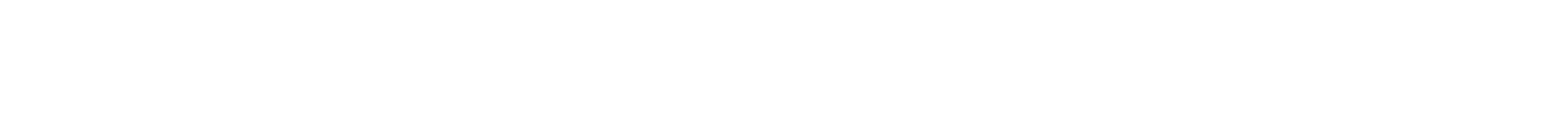
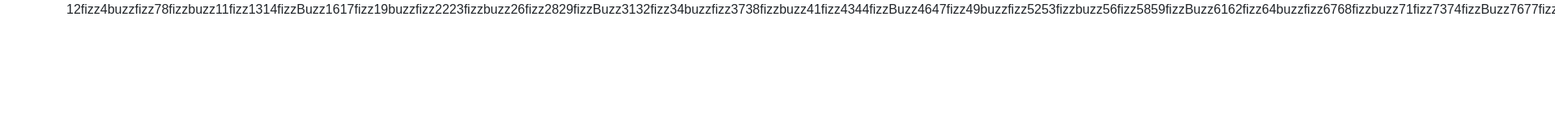
Before and after one commit to SamuelePassiatore/js-fizzbuzzdom, a plain HTML site: page index.html in a window 1280 px wide. Shown: the top 160 px of the page at 81% size, 1920 px wide, since content can reach past the window. Drawn offline with nearby package versions, Linux system fonts and the light colour scheme.

Commit message:
print variables on page

```diff
--- a/index.html
+++ b/index.html
@@ -14,9 +14,9 @@
 </head>
 <body>
     <div class="container">
-        <div class="fizz"></div>
-        <div class="buzz"></div>
-        <div class="fizz-buzz"></div>
+        <div id="table">
+
+        </div>
     </div>
 </body>
 </html>
--- a/script.js
+++ b/script.js
@@ -9,31 +9,32 @@ Per i numeri che sono sia multipli di 3 che di 5 stampi “FizzBuzz” al posto
 /*
 1 - Prendo gli elementi in pagina.
 2 - Creo un ciclo in console con i numeri da 1 a 100.
-3 - Creo un'istruzione condizionale con i multipli di tre e stampo "Fizz" al posto del numero.
-4 - Creo un'istruzione condizionale con i multipli di cinque e stampo "Buzz" al posto del numero.
-5 - Creo un'istruzione condizionale con i multipli sia di tre che di cinque e stampo "FizzBuzz" al posto del numero.
+3 - Creo un'istruzione condizionale.
+4 - Stampo le variabili in pagina.
+
+
 */
 
 // 1 - Prendo gli elementi in pagina.
-let fizz = document.getElementById('fizz');
-let buzz = document.getElementById('buzz');
-let fizzBuzz = document.getElementById('fizz-buzz');
+const table = document.getElementById('table');
 
-// 2 - Creo un ciclo in console con i numeri da 1 a 100.
-fizz = 'fizz';
-buzz = 'buzz';
-fizzBuzz = 'fizz-buzz'
+// 2 - 3 - 4 Creo un ciclo in console con i numeri da 1 a 100.
+let fizzBuzz = 'fizzBuzz';
+let fizz = 'fizz';
+let buzz = 'buzz';
 
 for (let i = 1; i <= 100; i++){
-
     if (i % 3 === 0 && i % 5 === 0) {
       console.log (fizzBuzz);
+      table.innerText += fizzBuzz;
     } else if (i % 3 === 0) {
       console.log (fizz);
+      table.innerText += fizz;
     } else if (i % 5 === 0) {
       console.log (buzz);
+      table.innerText += buzz;
     } else {
       console.log(i);
+      table.innerText += i;
     }
-
 }
```
